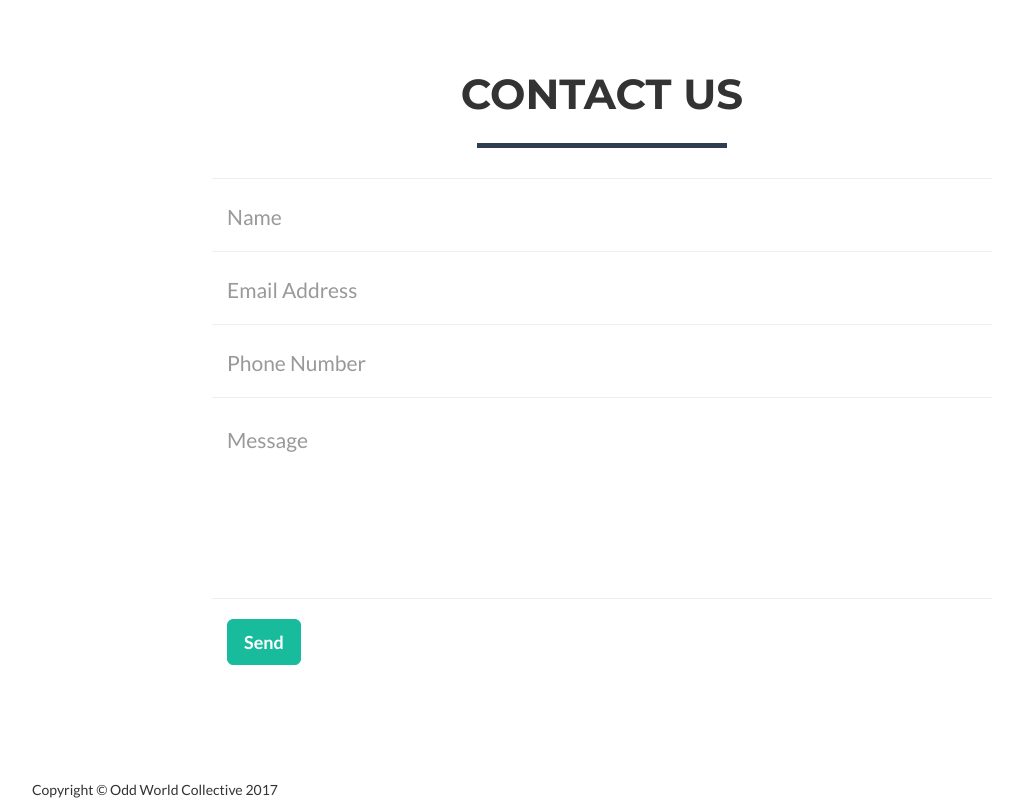
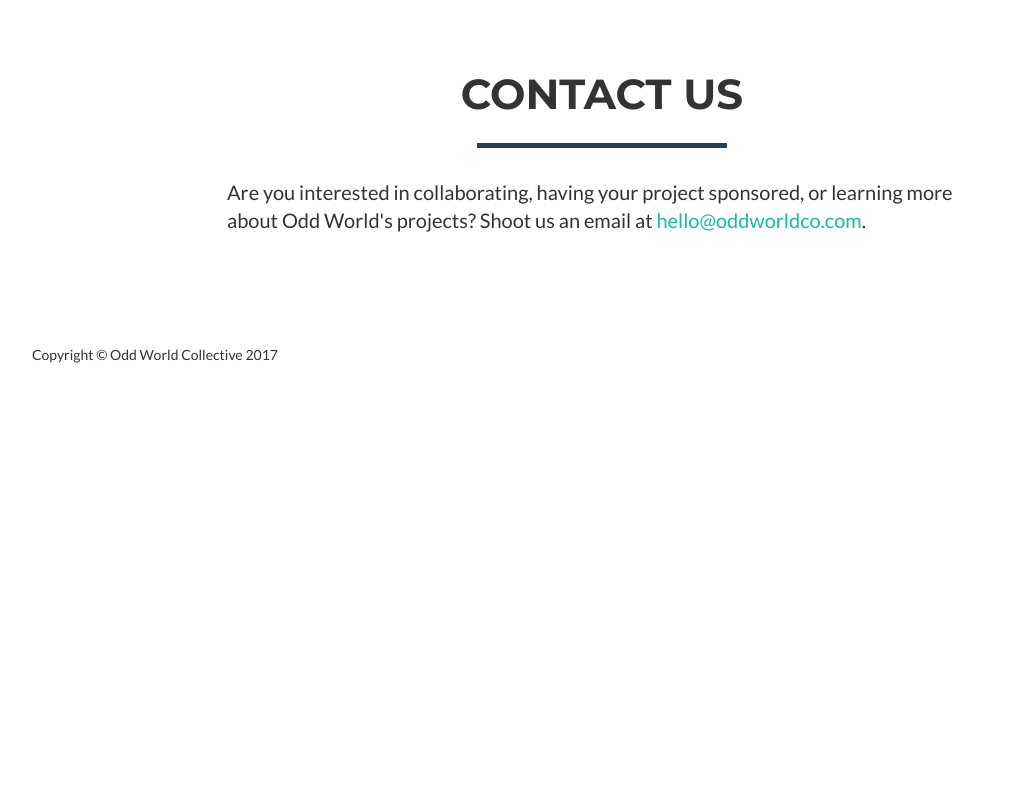
Before and after one commit to oddworldco/landing, a website: page index.html in a window 1280 px wide. Shown: the part 2053-2853 px from the top of the page, without its empty margins (38-1061 px from the left). After the commit the page ends 2418 px from the top, so only its background shows below. Drawn offline with nearby package versions, Linux system fonts and the light colour scheme.

Commit message:
contact us

```diff
--- a/index.html
+++ b/index.html
@@ -163,47 +163,8 @@
             </div>
             <div class="row">
                 <div class="col-lg-8 col-lg-offset-2">
-                    <!-- To configure the contact form email address, go to mail/contact_me.php and update the email address in the PHP file on line 19. -->
-                    <!-- The form should work on most web servers, but if the form is not working you may need to configure your web server differently. -->
-                    <form name="sentMessage" id="contactForm" novalidate>
-                        <div class="row control-group">
-                            <div class="form-group col-xs-12 floating-label-form-group controls">
-                                <label for="name">Name</label>
-                                <input type="text" class="form-control" placeholder="Name" id="name" required data-validation-required-message="Please enter your name.">
-                                <p class="help-block text-danger"></p>
-                            </div>
-                        </div>
-                        <div class="row control-group">
-                            <div class="form-group col-xs-12 floating-label-form-group controls">
-                                <label for="email">Email Address</label>
-                                <input type="email" class="form-control" placeholder="Email Address" id="email" required data-validation-required-message="Please enter your email address.">
-                                <p class="help-block text-danger"></p>
-                            </div>
-                        </div>
-                        <div class="row control-group">
-                            <div class="form-group col-xs-12 floating-label-form-group controls">
-                                <label for="phone">Phone Number</label>
-                                <input type="tel" class="form-control" placeholder="Phone Number" id="phone" required data-validation-required-message="Please enter your phone number.">
-                                <p class="help-block text-danger"></p>
-                            </div>
-                        </div>
-                        <div class="row control-group">
-                            <div class="form-group col-xs-12 floating-label-form-group controls">
-                                <label for="message">Message</label>
-                                <textarea rows="5" class="form-control" placeholder="Message" id="message" required data-validation-required-message="Please enter a message."></textarea>
-                                <p class="help-block text-danger"></p>
-                            </div>
-                        </div>
-                        <br>
-                        <div id="success"></div>
-                        <div class="row">
-                            <div class="form-group col-xs-12">
-                                <button type="submit" class="btn btn-success btn-lg">Send</button>
-                            </div>
-                        </div>
-                    </form>
+                  <p>Are you interested in collaborating, having your project sponsored, or learning more about Odd World's projects? Shoot us an email at <a href="mailto:hello@oddworldco.com?Subject=Hello%20Odd%20World!">hello@oddworldco.com</a>.</p>
                 </div>
-            </div>
         </div>
     </section>
 
```
